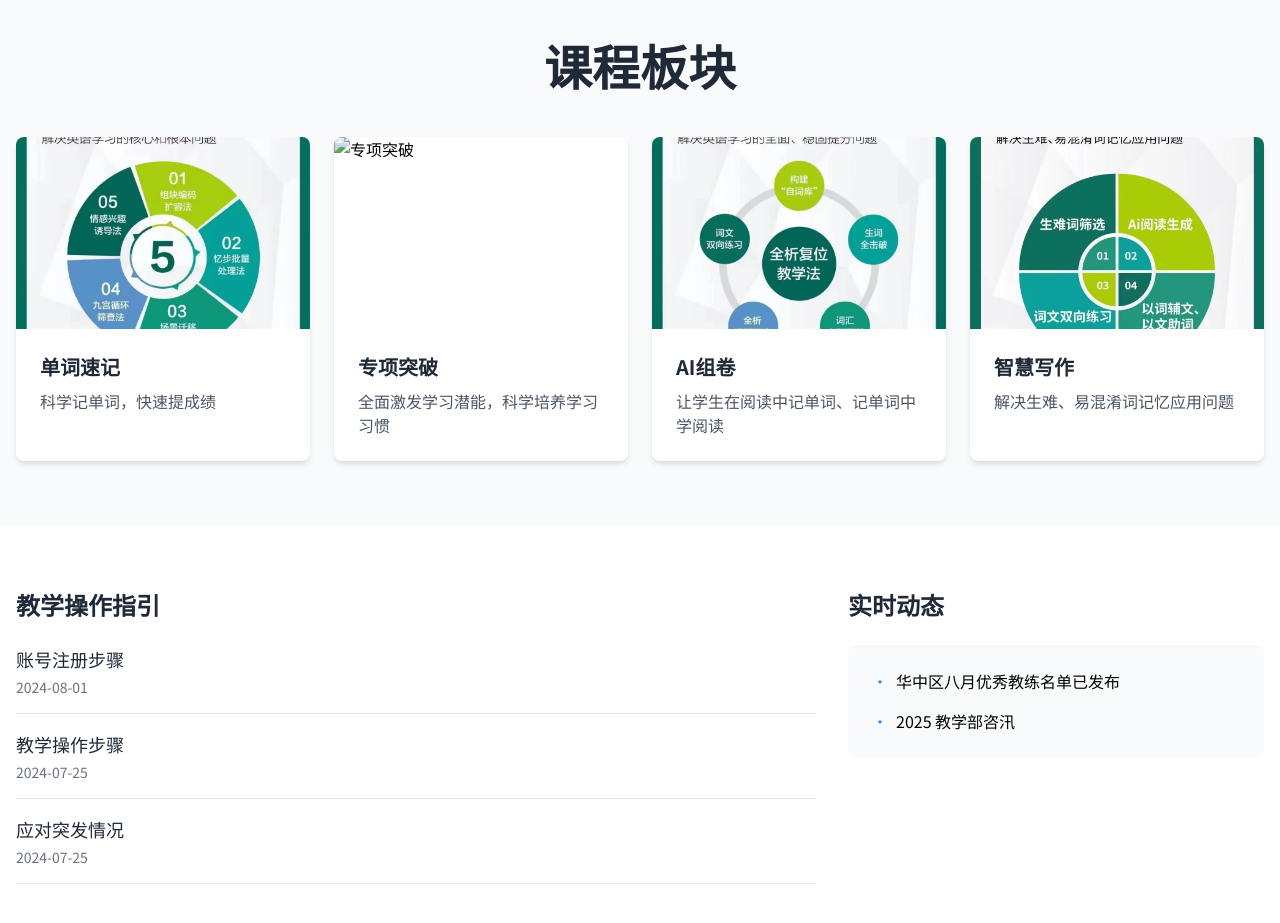
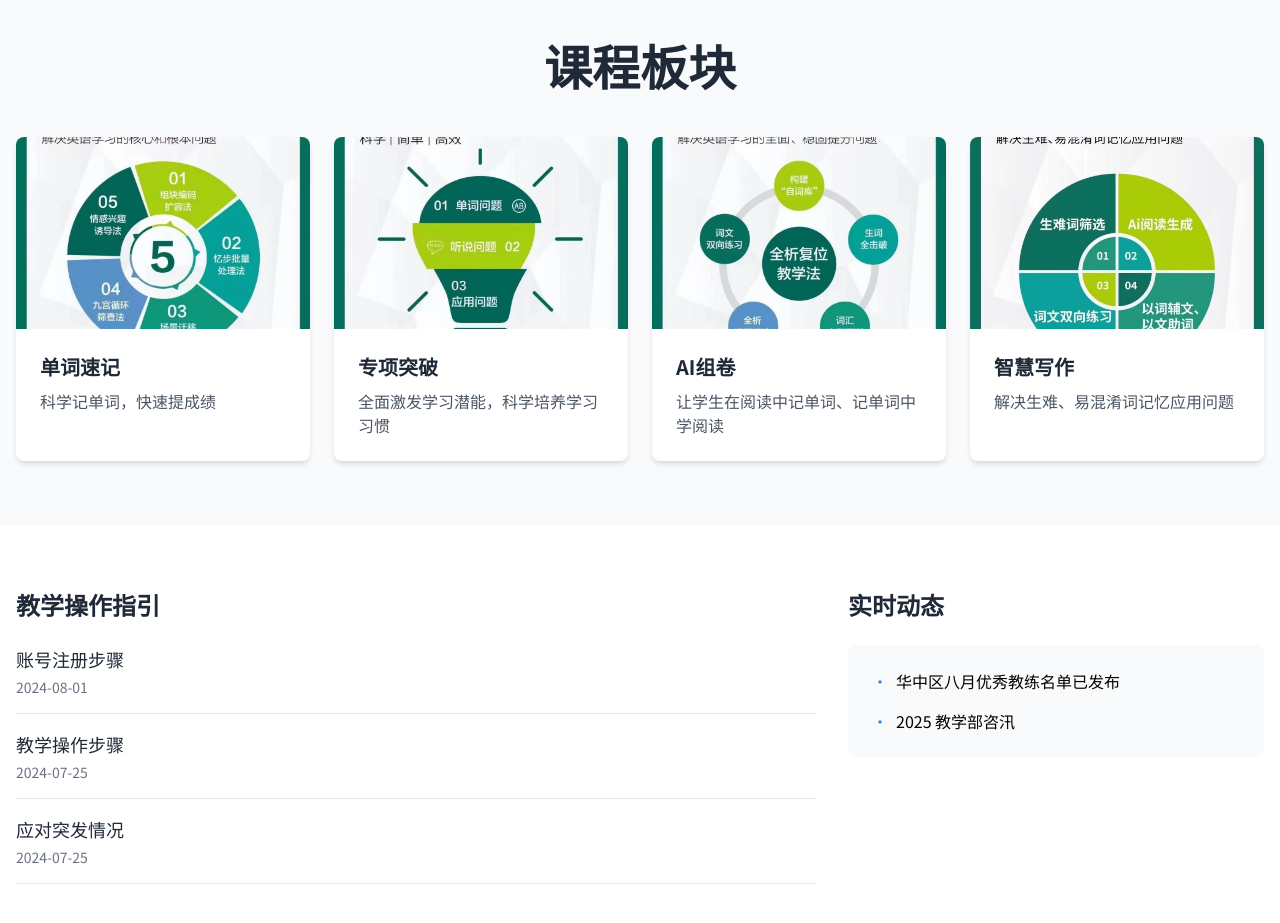
Before and after one commit to qkf742/zhumeng1, a plain HTML site: page 主页面.html in a window 1280 px wide. Shown: the part 1860-2783 px from the top of the page. Drawn offline with nearby package versions, Linux system fonts and the light colour scheme; the site is published under a folder, as on GitHub Pages, so addresses that start at the root find nothing.

Commit message:
Update 主页面.html

```diff
--- a/主页面.html
+++ b/主页面.html
@@ -375,7 +375,7 @@
         </div>
         <div class="bg-white rounded-lg overflow-hidden shadow-md card-hover">
           <a href="专项突破.html" class="block">
-            <img src="/b2.jpg" alt="专项突破" class="w-full h-48 object-cover">
+            <img src="b2.jpg" alt="专项突破" class="w-full h-48 object-cover">
             <div class="p-6">
               <h3 class="text-xl font-bold mb-2 text-gray-800">专项突破</h3>
               <p class="text-gray-600">全面激发学习潜能，科学培养学习习惯</p>
```
